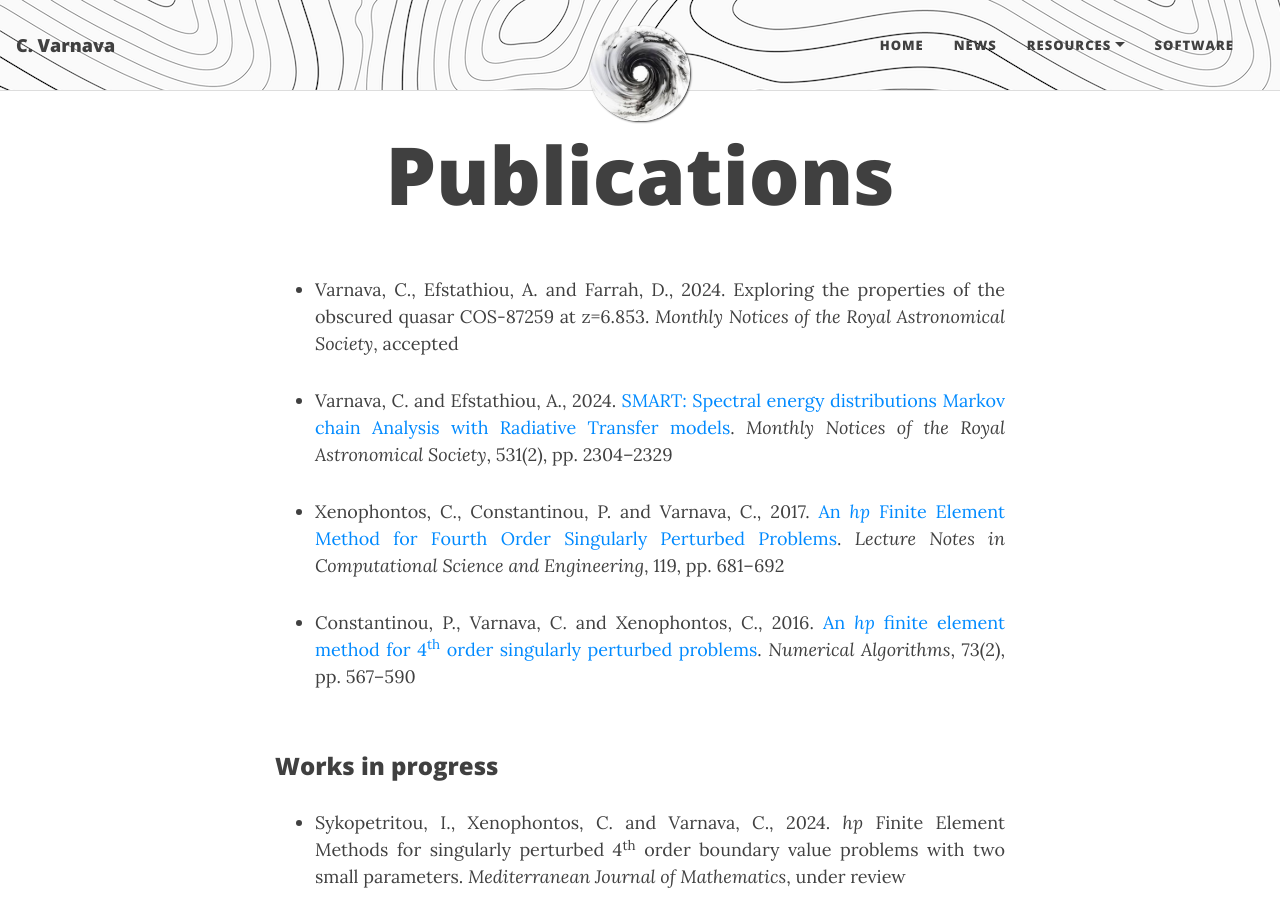
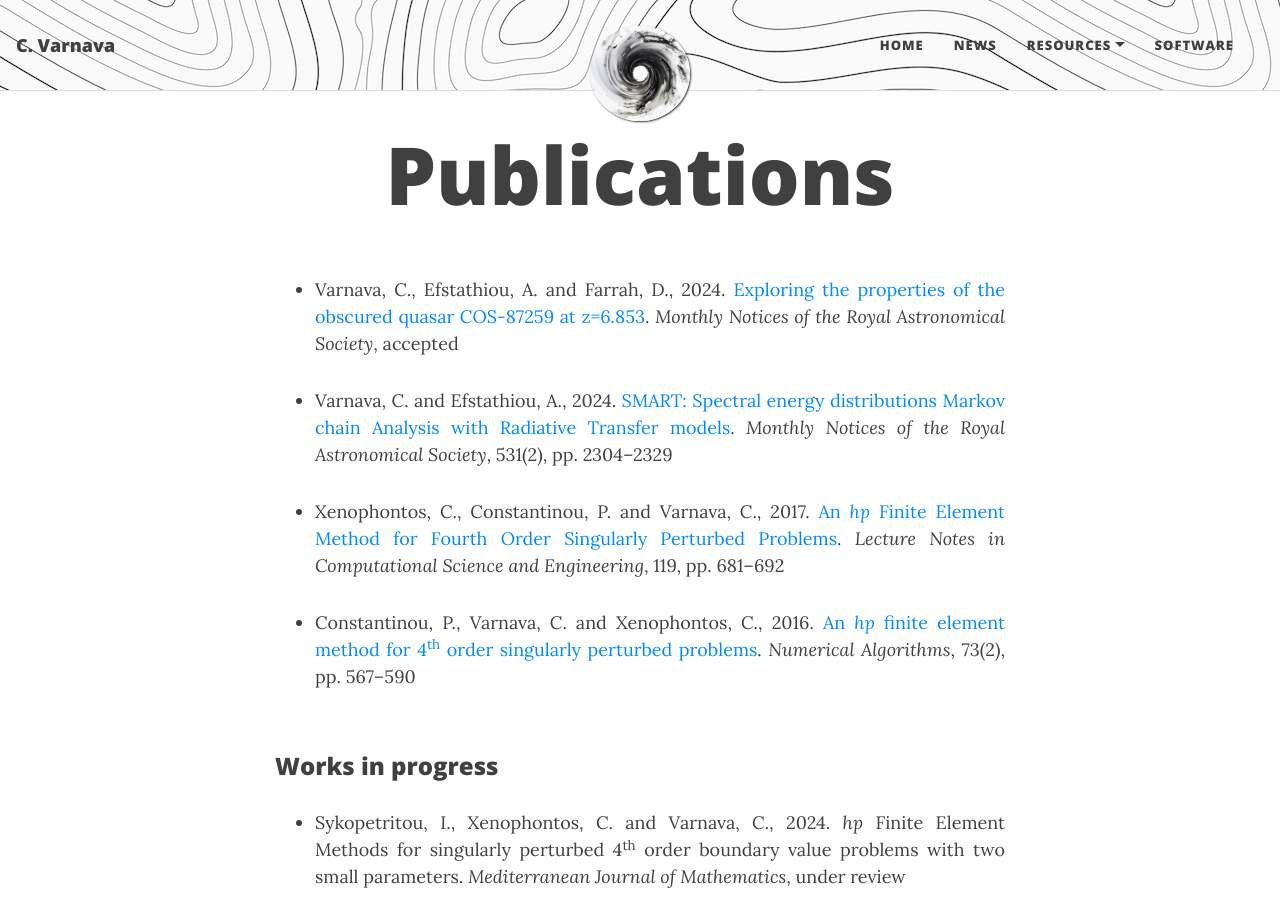
Before and after one commit to ch-var/ch-var.github.io, a Jekyll site: the page built from publications.html, in a window 1280 px wide and 900 px high. Built offline with Jekyll 4.4.1, drawn with Linux system fonts in a browser that asks for light colours.

Commit message:
Update publications.html

```diff
--- a/publications.html
+++ b/publications.html
@@ -4,7 +4,7 @@
 ---
 <p>
 <ul>
-<li align='justify'>Varnava, C., Efstathiou, A. and Farrah, D., 2024. Exploring the properties of the obscured quasar COS-87259 at z=6.853. <i>Monthly Notices of the Royal Astronomical Society</i>, accepted</li>
+<li align='justify'>Varnava, C., Efstathiou, A. and Farrah, D., 2024. <a href="https://doi.org/10.1093/mnras/stae2221">Exploring the properties of the obscured quasar COS-87259 at z=6.853</a>. <i>Monthly Notices of the Royal Astronomical Society</i>, accepted</li>
 <p>
 <li align='justify'>Varnava, C. and Efstathiou, A., 2024. <a href="https://doi.org/10.1093/mnras/stae1141">SMART: Spectral energy distributions Markov chain Analysis with Radiative Transfer models</a>. <i>Monthly Notices of the Royal Astronomical Society</i>, 531(2), pp. 2304–2329</li>
 <p>
```
